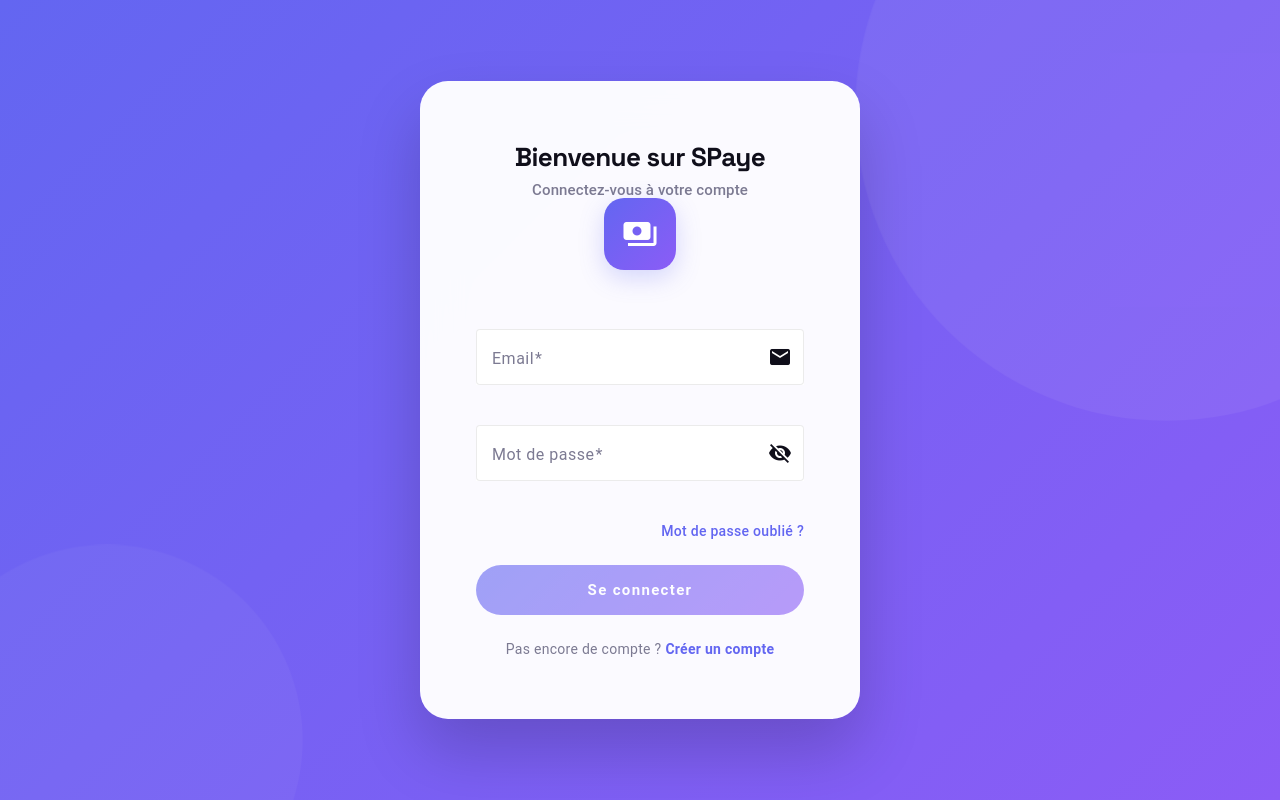
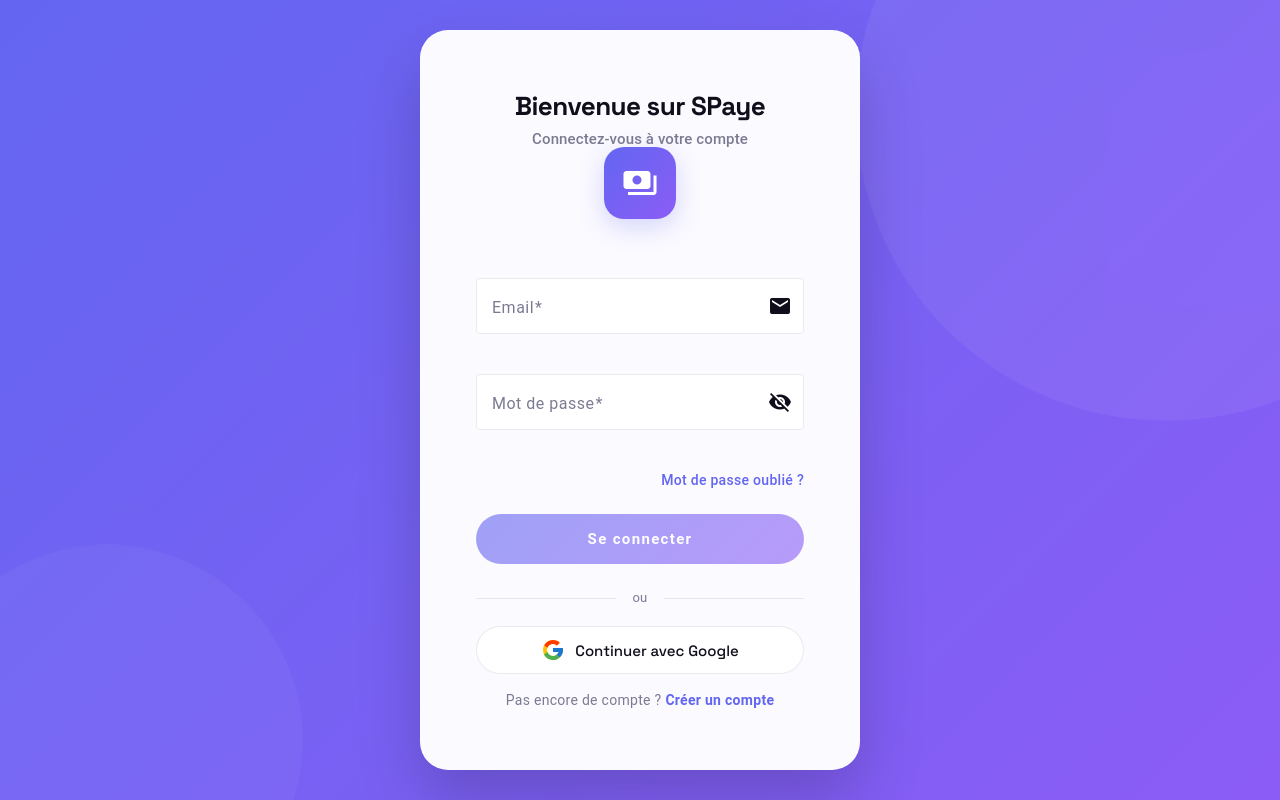
Before and after one commit to Stephano25/Spay-Frontend, an Angular app: page /login in a window 1280 px wide. Built offline with nearby package versions, Linux system fonts and the light colour scheme.

Commit message:
ajout Oauth

```diff
--- a/package.json
+++ b/package.json
@@ -19,8 +19,10 @@
     "@angular/platform-browser": "^19.2.0",
     "@angular/platform-browser-dynamic": "^19.2.0",
     "@angular/router": "^19.2.0",
+    "@types/passport-google-oauth20": "^2.0.17",
     "chart.js": "^4.5.1",
     "html5-qrcode": "^2.3.8",
+    "passport-google-oauth20": "^2.0.0",
     "qrcode": "^1.5.4",
     "rxjs": "~7.8.0",
     "socket.io-client": "^4.6.0",
--- a/src/app/app.routes.ts
+++ b/src/app/app.routes.ts
@@ -2,6 +2,7 @@
 import { Routes } from '@angular/router';
 import { AuthGuard } from './guards/auth.guard';
 import { AdminGuard } from './guards/admin.guard';
+import { AuthCallbackComponent } from './components/auth/callback';
 
 export const routes: Routes = [
   { path: '', redirectTo: '/login', pathMatch: 'full' },
@@ -17,5 +18,6 @@
     canActivate: [AuthGuard, AdminGuard],
     loadChildren: () => import('./components/admin/admin.routes').then(m => m.ADMIN_ROUTES)
   },
-  { path: '**', redirectTo: '/login' }
+  { path: '**', redirectTo: '/login' },
+  { path: 'auth/callback', component: AuthCallbackComponent }
 ];
--- /dev/null
+++ b/src/app/components/auth/callback.ts
@@ -0,0 +1,53 @@
+// src/app/components/auth/callback.ts
+import { Component, OnInit } from '@angular/core';
+import { CommonModule } from '@angular/common';
+import { ActivatedRoute, Router } from '@angular/router';
+import { AuthService } from '../../services/auth.service';
+import { MatProgressSpinnerModule } from '@angular/material/progress-spinner'; // ✅ Ajout
+
+@Component({
+  selector: 'app-auth-callback',
+  standalone: true,
+  imports: [CommonModule, MatProgressSpinnerModule], // ✅ Ajout du module
+  template: `
+    <div style="display:flex; justify-content:center; align-items:center; height:100vh; flex-direction:column; gap:20px;">
+      <mat-spinner diameter="50"></mat-spinner>
+      <p>Connexion en cours...</p>
+    </div>
+  `,
+  styles: [`
+    :host { display: block; height: 100vh; background: var(--bg); }
+  `]
+})
+export class AuthCallbackComponent implements OnInit {
+  constructor(
+    private route: ActivatedRoute,
+    private authService: AuthService,
+    private router: Router
+  ) {}
+
+  ngOnInit() {
+    this.route.queryParams.subscribe(params => {
+      const token = params['token'];
+      if (token) {
+        // Sauvegarder le token
+        localStorage.setItem('token', token);
+
+        // Récupérer le profil utilisateur
+        this.authService.getProfile().subscribe({
+          next: (user) => {
+            localStorage.setItem('user', JSON.stringify(user));
+            this.authService.updateCurrentUser(user);
+            this.router.navigate(['/user']);
+          },
+          error: (err) => {
+            console.error('Erreur lors du chargement du profil:', err);
+            this.router.navigate(['/login']);
+          }
+        });
+      } else {
+        this.router.navigate(['/login']);
+      }
+    });
+  }
+}
--- a/src/app/components/auth/login/login.component.css
+++ b/src/app/components/auth/login/login.component.css
@@ -22,16 +22,20 @@
 }
 
 .login-container::before {
-  width: 600px; height: 600px;
-  top: -200px; right: -200px;
-  background: rgba(255,255,255,0.06);
+  width: 600px;
+  height: 600px;
+  top: -200px;
+  right: -200px;
+  background: rgba(255, 255, 255, 0.06);
   animation: orb 18s ease-in-out infinite;
 }
 
 .login-container::after {
-  width: 400px; height: 400px;
-  bottom: -150px; left: -100px;
-  background: rgba(255,255,255,0.04);
+  width: 400px;
+  height: 400px;
+  bottom: -150px;
+  left: -100px;
+  background: rgba(255, 255, 255, 0.04);
   animation: orb 24s ease-in-out infinite reverse;
 }
 
@@ -40,9 +44,9 @@
   max-width: 440px;
   padding: 44px 40px;
   border-radius: var(--r-xl) !important;
-  background: rgba(255,255,255,0.97) !important;
+  background: rgba(255, 255, 255, 0.97) !important;
   backdrop-filter: blur(20px);
-  box-shadow: 0 32px 64px rgba(0,0,0,0.18) !important;
+  box-shadow: 0 32px 64px rgba(0, 0, 0, 0.18) !important;
   border: none !important;
   animation: scaleIn 0.5s var(--ease-spring) both;
   position: relative;
@@ -50,22 +54,27 @@
 }
 
 body.dark-theme .login-card {
-  background: rgba(19,19,28,0.97) !important;
+  background: rgba(19, 19, 28, 0.97) !important;
 }
 
 /* Logo */
 .logo {
-  width: 72px; height: 72px;
+  width: 72px;
+  height: 72px;
   border-radius: 20px;
   background: var(--brand-grad);
-  display: flex; align-items: center; justify-content: center;
+  display: flex;
+  align-items: center;
+  justify-content: center;
   margin: 0 auto 24px;
   box-shadow: var(--shadow-brand);
   animation: float 4s ease-in-out infinite;
 }
 
 .logo mat-icon {
-  font-size: 36px; width: 36px; height: 36px;
+  font-size: 36px;
+  width: 36px;
+  height: 36px;
   color: white;
 }
 
@@ -112,14 +121,20 @@
 .forgot-password::after {
   content: '';
   position: absolute;
-  bottom: -1px; left: 0;
-  width: 0; height: 1.5px;
+  bottom: -1px;
+  left: 0;
+  width: 0;
+  height: 1.5px;
   background: var(--brand-1);
   transition: width var(--trans-base);
 }
 
-.forgot-password:hover { opacity: 0.75; }
-.forgot-password:hover::after { width: 100%; }
+.forgot-password:hover {
+  opacity: 0.75;
+}
+.forgot-password:hover::after {
+  width: 100%;
+}
 
 .login-button {
   width: 100%;
@@ -133,25 +148,89 @@
   position: relative;
   overflow: hidden;
   transition: transform var(--trans-base), box-shadow var(--trans-base) !important;
-  display: flex; align-items: center; justify-content: center; gap: 8px;
+  display: flex;
+  align-items: center;
+  justify-content: center;
+  gap: 8px;
 }
 
 .login-button::after {
   content: '';
   position: absolute;
   inset: 0;
-  background: linear-gradient(120deg, transparent 30%, rgba(255,255,255,0.2) 50%, transparent 70%);
+  background: linear-gradient(120deg, transparent 30%, rgba(255, 255, 255, 0.2) 50%, transparent 70%);
   transform: translateX(-100%);
   transition: transform 0.5s var(--ease);
 }
 
-.login-button:hover::after { transform: translateX(100%); }
-.login-button:hover:not(:disabled) { transform: translateY(-2px); box-shadow: var(--shadow-brand) !important; }
-.login-button:disabled { opacity: 0.6; }
+.login-button:hover::after {
+  transform: translateX(100%);
+}
+.login-button:hover:not(:disabled) {
+  transform: translateY(-2px);
+  box-shadow: var(--shadow-brand) !important;
+}
+.login-button:disabled {
+  opacity: 0.6;
+}
+
+/* ── Séparateur ── */
+.divider {
+  display: flex;
+  align-items: center;
+  gap: 16px;
+  margin: 24px 0 18px;
+  color: var(--text-3);
+  font-size: 0.8125rem;
+}
+
+.divider::before,
+.divider::after {
+  content: '';
+  flex: 1;
+  height: 1px;
+  background: var(--border-2);
+}
+
+/* ── Bouton Google ── */
+.google-button {
+  width: 100%;
+  height: 48px;
+  display: flex;
+  align-items: center;
+  justify-content: center;
+  gap: 10px;
+  border: 1px solid var(--border-2);
+  border-radius: var(--r-pill);
+  background: var(--surface);
+  color: var(--text);
+  font-family: var(--font-sans);
+  font-size: 0.9375rem;
+  font-weight: 500;
+  cursor: pointer;
+  transition: all var(--trans-base);
+  padding: 0 16px;
+  margin-bottom: 16px;
+}
+
+.google-button:hover {
+  background: var(--hover);
+  border-color: var(--border);
+  transform: translateY(-1px);
+  box-shadow: var(--shadow-sm);
+}
+
+.google-button:active {
+  transform: scale(0.98);
+}
+
+.google-icon {
+  flex-shrink: 0;
+}
 
 .register-link {
   text-align: center;
-  margin-top: 24px;
+  margin-top: 8px;
   font-size: 0.875rem;
   color: var(--text-3);
 }
@@ -164,9 +243,15 @@
   transition: opacity var(--trans-base);
 }
 
-.register-link a:hover { opacity: 0.75; }
+.register-link a:hover {
+  opacity: 0.75;
+}
 
 @media (max-width: 480px) {
-  .login-card { padding: 32px 24px; }
-  mat-card-title { font-size: 22px !important; }
+  .login-card {
+    padding: 32px 24px;
+  }
+  mat-card-title {
+    font-size: 22px !important;
+  }
 }
--- a/src/app/components/auth/login/login.component.html
+++ b/src/app/components/auth/login/login.component.html
@@ -47,6 +47,22 @@
         </button>
       </form>
 
+      <!-- Séparateur -->
+      <div class="divider">
+        <span>ou</span>
+      </div>
+
+      <!-- Bouton Google -->
+      <button class="google-button" (click)="continueWithGoogle()" type="button">
+        <svg class="google-icon" viewBox="0 0 48 48" width="24" height="24">
+          <path fill="#FFC107" d="M43.611,20.083H42V20H24v8h11.303c-1.649,4.657-6.08,8-11.303,8c-6.627,0-12-5.373-12-12c0-6.627,5.373-12,12-12c3.059,0,5.842,1.154,7.961,3.039l5.657-5.657C34.046,6.053,29.268,4,24,4C12.955,4,4,12.955,4,24c0,11.045,8.955,20,20,20c11.045,0,20-8.955,20-20C44,22.659,43.862,21.35,43.611,20.083z" />
+          <path fill="#FF3D00" d="M6.306,14.691l6.571,4.819C14.655,15.108,18.961,12,24,12c3.059,0,5.842,1.154,7.961,3.039l5.657-5.657C34.046,6.053,29.268,4,24,4C16.318,4,9.656,8.337,6.306,14.691z" />
+          <path fill="#4CAF50" d="M24,44c5.166,0,9.86-1.977,13.409-5.192l-6.19-5.238C29.211,35.091,26.715,36,24,36c-5.202,0-9.619-3.317-11.283-7.946l-6.522,5.025C9.505,39.556,16.227,44,24,44z" />
+          <path fill="#1976D2" d="M43.611,20.083H42V20H24v8h11.303c-0.792,2.237-2.231,4.166-4.087,5.571c0.001-0.001,0.002-0.001,0.003-0.002l6.19,5.238C36.971,39.205,44,34,44,24C44,22.659,43.862,21.35,43.611,20.083z" />
+        </svg>
+        <span>Continuer avec Google</span>
+      </button>
+
       <div class="register-link">
         <span>Pas encore de compte ?</span>
         <a routerLink="/register">Créer un compte</a>
--- a/src/app/components/auth/login/login.component.ts
+++ b/src/app/components/auth/login/login.component.ts
@@ -3,6 +3,7 @@
 import { FormBuilder, FormGroup, Validators, ReactiveFormsModule } from '@angular/forms';
 import { Router, RouterModule } from '@angular/router';
 import { AuthService } from '../../../services/auth.service';
+import { environment } from '../../../../environments/environment';
 
 // Angular Material
 import { MatCardModule } from '@angular/material/card';
@@ -67,6 +68,14 @@
     });
   }
 
+  /**
+   * Redirige vers l'endpoint d'authentification Google du backend
+   */
+  continueWithGoogle(): void {
+    // ✅ Redirection vers le backend
+    window.location.href = `${environment.apiUrl}/auth/google`;
+  }
+
   get email() { return this.loginForm.get('email'); }
   get password() { return this.loginForm.get('password'); }
 }
--- a/src/app/services/auth.service.ts
+++ b/src/app/services/auth.service.ts
@@ -1,7 +1,4 @@
-// ============================================================
-// auth.service.ts (inchangé, déjà correct)
-// ============================================================
-
+// src/app/services/auth.service.ts
 import { Injectable } from '@angular/core';
 import { HttpClient } from '@angular/common/http';
 import { Router } from '@angular/router';
@@ -28,7 +25,6 @@
   private loadStoredUser(): void {
     const token = localStorage.getItem('token');
     const savedUser = localStorage.getItem('user');
-
     if (token && savedUser) {
       try {
         const user = JSON.parse(savedUser);
@@ -44,11 +40,9 @@
       tap(response => {
         const token = response.access_token || response.token;
         if (!token) throw new Error('Token manquant dans la réponse');
-
         localStorage.setItem('token', token);
         localStorage.setItem('user', JSON.stringify(response.user));
         this.currentUserSubject.next(response.user);
-
         if (response.user.role === 'admin' || response.user.role === 'super_admin') {
           this.router.navigate(['/admin/dashboard']);
           this.notificationService.showSuccess('Bienvenue administrateur !');
@@ -73,17 +67,29 @@
       tap(response => {
         const token = response.access_token || response.token;
         if (!token) throw new Error('Token manquant dans la réponse');
-
         localStorage.setItem('token', token);
         localStorage.setItem('user', JSON.stringify(response.user));
         this.currentUserSubject.next(response.user);
-
         this.notificationService.showSuccess('Inscription réussie !');
         this.router.navigate(['/user']);
       }),
       catchError(error => {
         const message = error.error?.message || "Erreur lors de l'inscription";
         this.notificationService.showError(message);
+        return throwError(() => error);
+      })
+    );
+  }
+
+  /**
+   * Récupère le profil de l'utilisateur connecté
+   * (utilisé lors du callback Google)
+   */
+  getProfile(): Observable<User> {
+    return this.http.get<User>(`${this.apiUrl}/profile`).pipe(
+      tap(user => console.log('👤 Profil récupéré :', user)),
+      catchError(error => {
+        this.notificationService.showError('Erreur lors du chargement du profil');
         return throwError(() => error);
       })
     );
@@ -166,4 +172,8 @@
     const user = this.currentUserSubject.value;
     return user?.role === 'admin' || user?.role === 'super_admin';
   }
+
+  showInfo(message: string): void {
+    this.notificationService.showInfo(message);
+  }
 }
```
Also changed, not shown: src/environments/environment.ts (line endings or trailing spaces), 1 other file (tests, documents, lock files or other folders).
